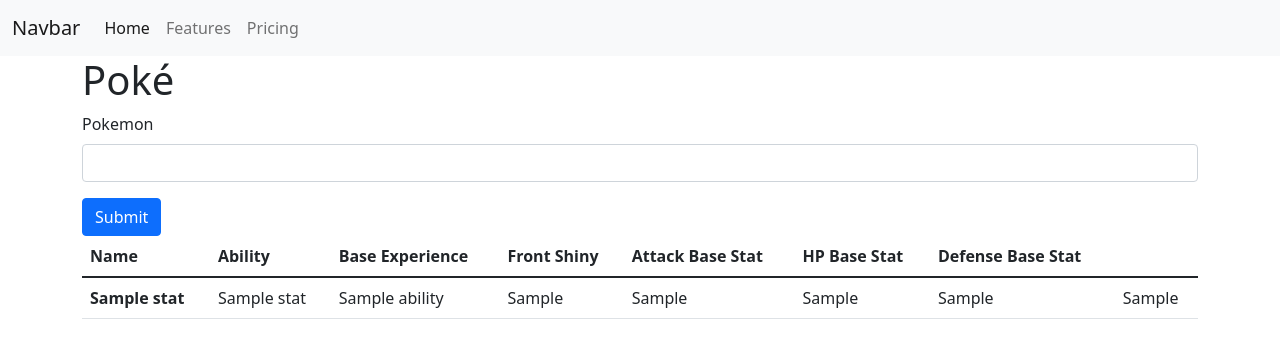
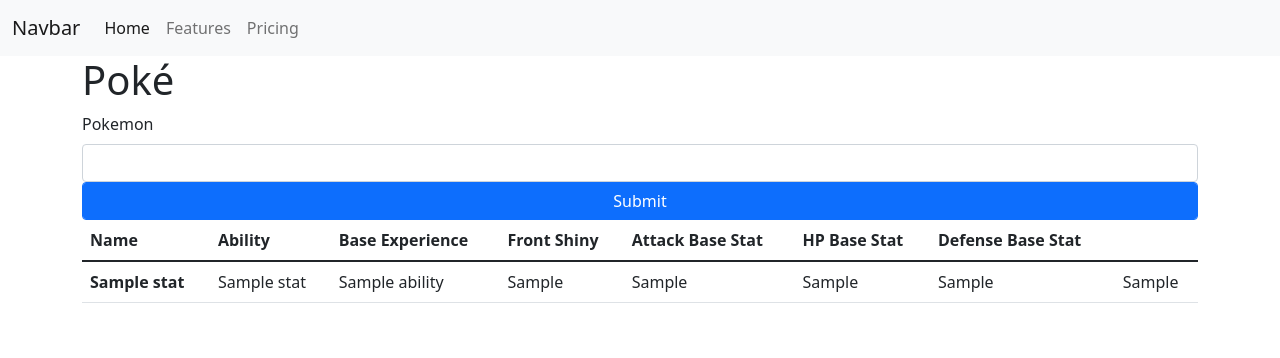
Before and after one commit to Armani978/flaskapp, a Python web app: template templates/poke.html.j2 in a window 1280 px wide. Shown: the top 358 px of the page. Run offline with Jinja, Linux system fonts and the light colour scheme; the template is opened without the code that fills it: most values are stand-ins (such as "Sample title", 1, 10 or a date in 2020); form fields are guessed from the names that the template uses.

Commit message:
Update poke.html.j2

```diff
--- a/templates/poke.html.j2
+++ b/templates/poke.html.j2
@@ -4,16 +4,20 @@
 {% endblock %}
 {% block content %}
 <h1>Poké</h1>
-<form action="/poke" method="POST">
-  <div class="mb-3">
-    <label for="pokemon" class="form-label">Pokemon</label>
-    <input type="text" name="pokemon" class="form-control" id="year">
+<form action="{{url_for('auth.poke')}}" method="POST">
+  {{form.hidden_tag()}}
+  <div>
+  {{form.pokemon.label(class="form-label")}}
+  {{form.pokemon(class="form-control")}}
+  {# {% for error in form.name.errors %}
+    <small style="color:red;">{{error}}</small>
+  {% endfor %} #}
   </div>
+  <div>
+  {{form.submit(class="btn btn-primary form-control")}}
+  </div>
+</form>
 
-  <div style="color:red"><small>{{error}}</small></div>
-  <button type="submit" class="btn btn-primary">Submit</button>
-</form>
-{% if poke_stats %}
 <table class="table">
   <thead>
     <tr>
@@ -26,8 +30,8 @@
       <th scope="col">Defense Base Stat</th>
     </tr>
   </thead>
-  {%for stat in poke_stats%}
   <tbody>
+  {%for stat in pokes%}
     <tr>
       <th scope="row">{{stat['name']}}</th>
       <td>{{stat['name']}}</td>
@@ -40,7 +44,7 @@
     </tr>
     {%endfor%}
   </tbody>
-{%endif%}
 </table>
 
+
 {% endblock %}
```
